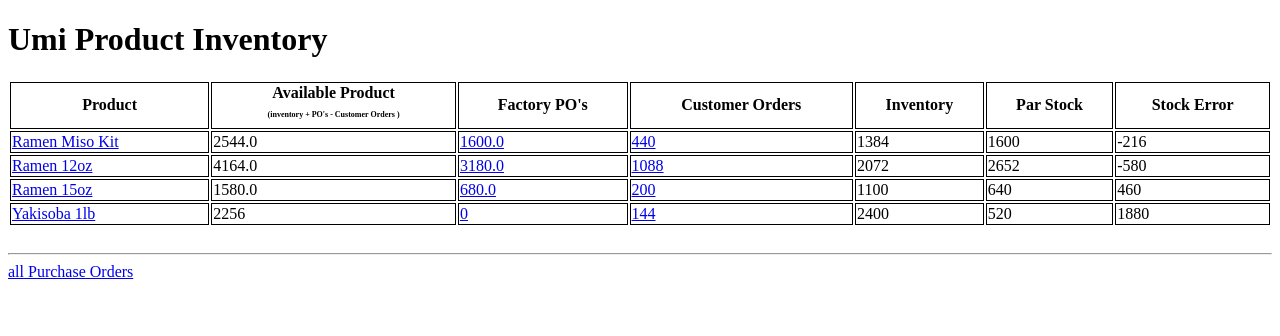
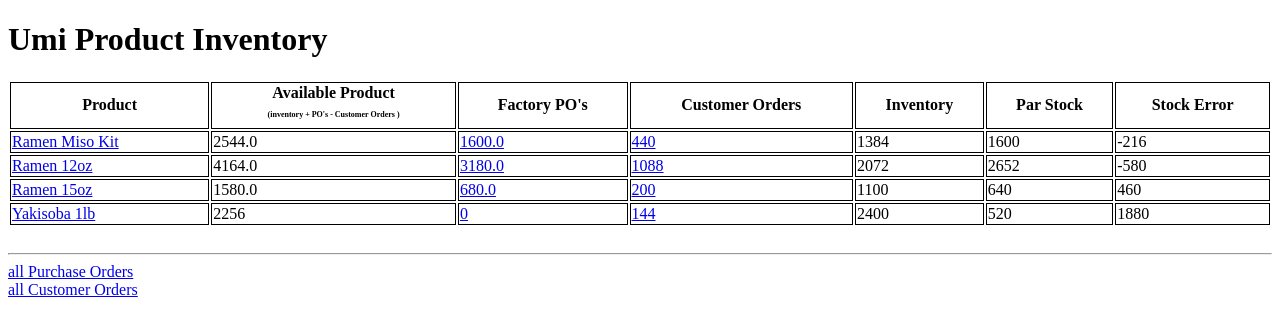
Before and after one commit to grant-king/production-management, a Django app: page / in a window 1280 px wide. Shown: the top 336 px of the page. Run offline with Django 3.2, Linux system fonts and the light colour scheme; data comes from the database, SQL or seed files in the repository.

Commit message:
Add links
Add product name column and link for navigating to product detail to purchase_orders.html.

Add links to index.html for navigating to all customer orders and all purchase orders.

```diff
--- a/django-project/mysite/inventory/templates/inventory/index.html
+++ b/django-project/mysite/inventory/templates/inventory/index.html
@@ -35,6 +35,7 @@
     </table>
     <br>
     <hr>
-    <a href="{% url 'all_purchase_orders' %}">all Purchase Orders</a>
+    <a href="{% url 'all_purchase_orders' %}">all Purchase Orders</a><br>
+    <a href="{% url 'all_customer_orders' %}">all Customer Orders</a>
 </body>
 </html>
--- a/django-project/mysite/inventory/templates/inventory/purchase_orders.html
+++ b/django-project/mysite/inventory/templates/inventory/purchase_orders.html
@@ -14,6 +14,7 @@
     <table>
         <tr>
             <th>Order Number</th>
+            <th>Product</th>
             <th>Date</th>
             <th>Runs</th>
             <th>Run Quantity</th>
@@ -22,6 +23,7 @@
     {% for object in object_list %}
         <tr>
             <td><a href="{% url 'purchase_order_detail' object.pk %}">{{ object.order_number }}</a></td>
+            <td><a href="{% url 'product_detail' object.product.label %}">{{ object.product.name }}</a></td>
             <td>{{ object.date }}</td>
             <td>{{ object.runs }}</td>
             <td>{{ object.run_quantity }}</td>
```
